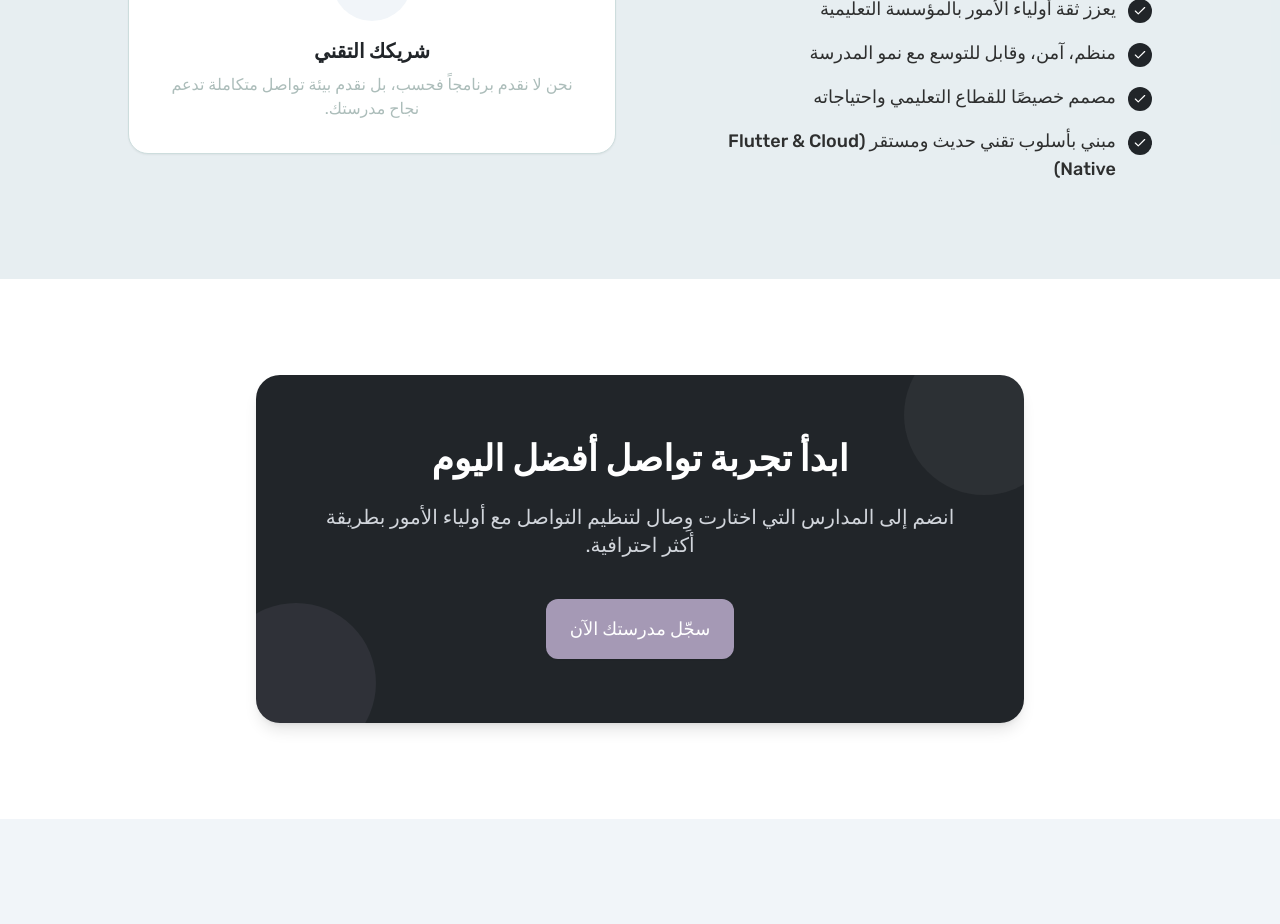
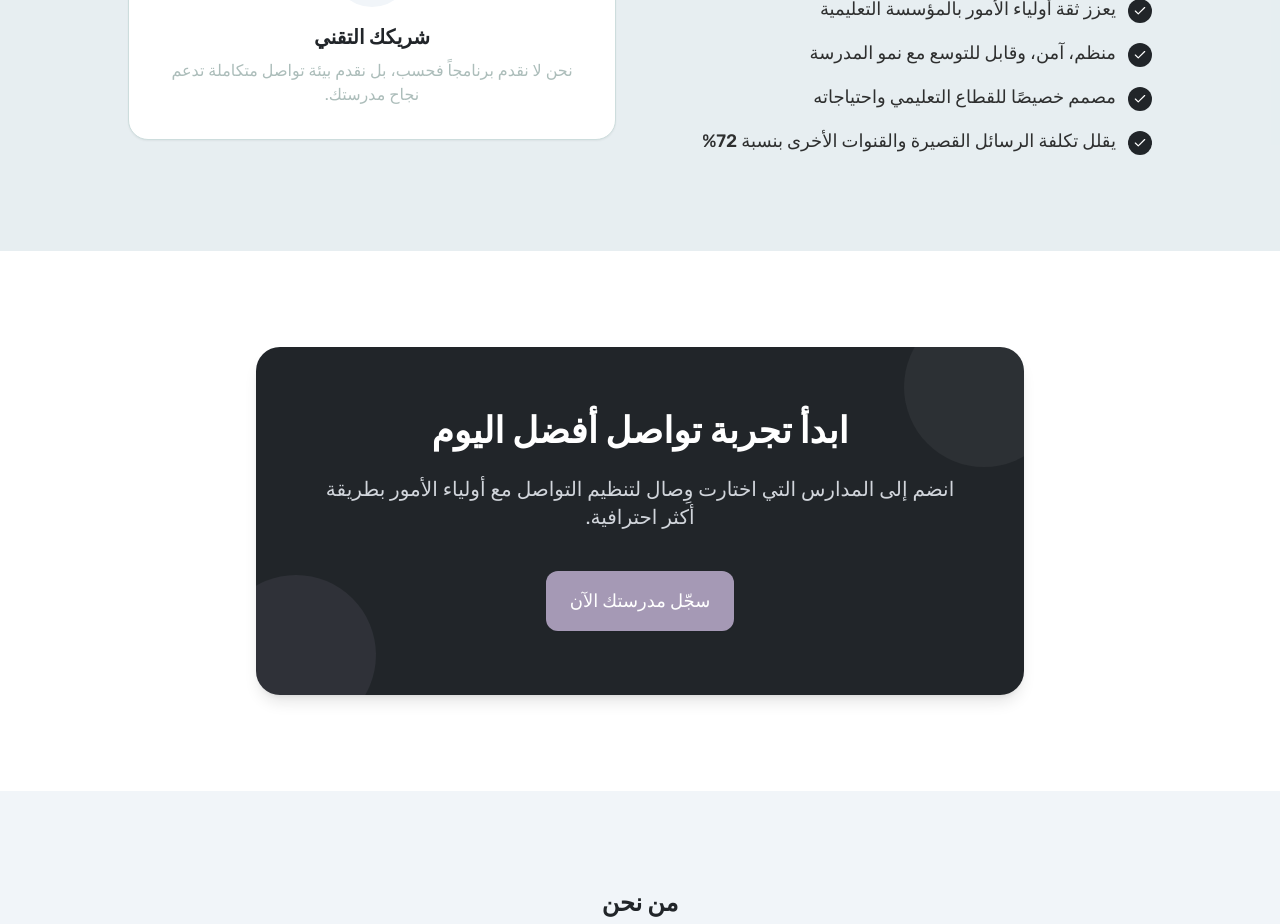
Before and after one commit to d7o-ae/wisal_website, a React (Vite) app: page / in a window 1280 px wide. Shown: the part 3920-4844 px from the top of the page. Built offline with nearby package versions, Linux system fonts and the light colour scheme; a web font is replaced by a local one.

Commit message:
change in features

```diff
--- a/components/WhyWisal.tsx
+++ b/components/WhyWisal.tsx
@@ -7,7 +7,7 @@ const reasons = [
   'يعزز ثقة أولياء الأمور بالمؤسسة التعليمية',
   'منظم، آمن، وقابل للتوسع مع نمو المدرسة',
   'مصمم خصيصًا للقطاع التعليمي واحتياجاته',
-  'مبني بأسلوب تقني حديث ومستقر (Flutter & Cloud Native)',
+  'يقلل تكلفة الرسائل القصيرة والقنوات الأخرى بنسبة 72%',
 ];
 
 const WhyWisal: React.FC = () => {
```
